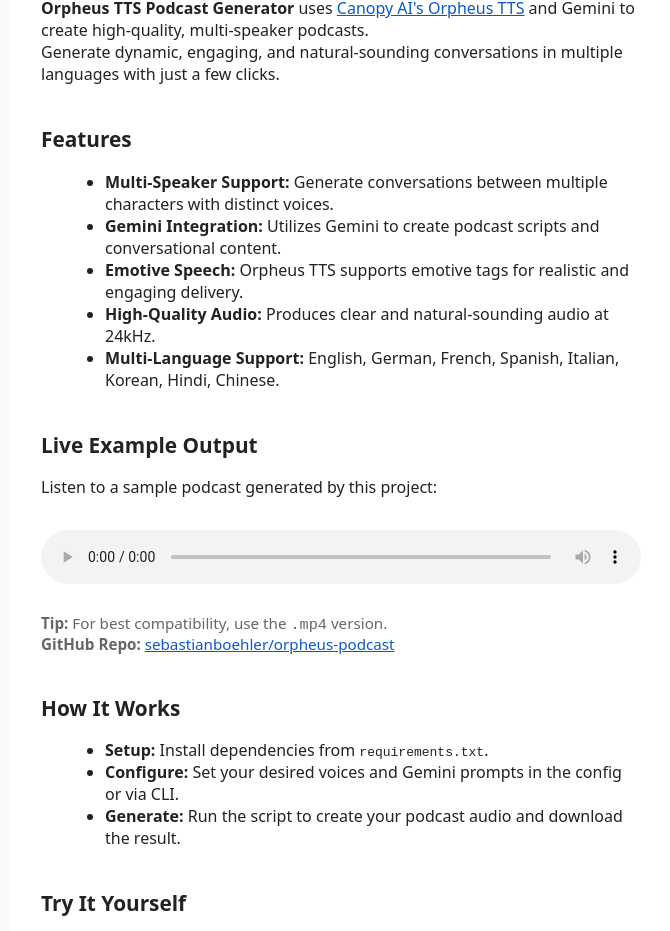
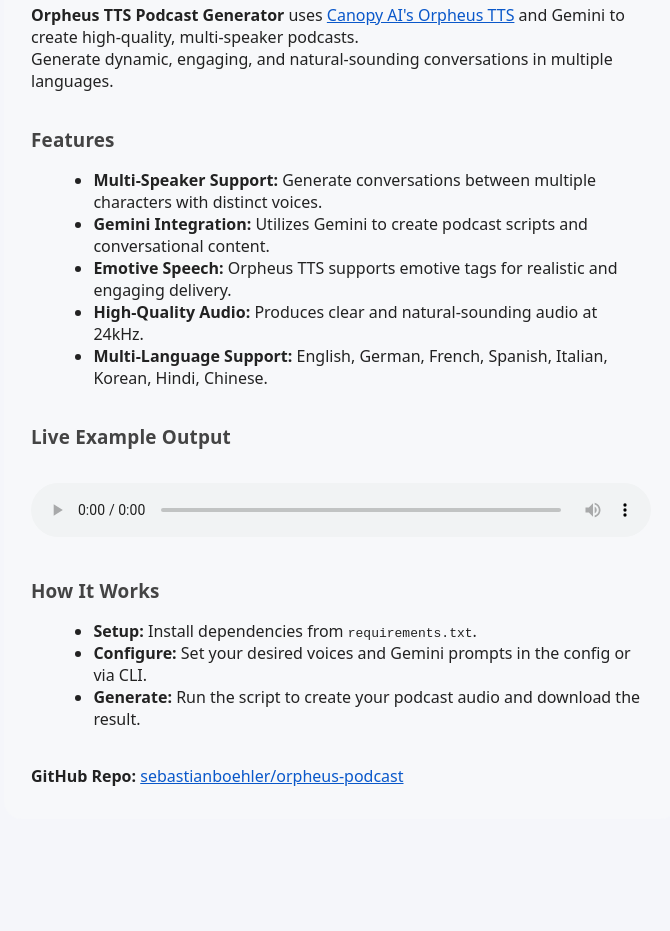
Before and after one commit to SebastianBoehler/orpheus-podcast, a plain HTML site: page index.html in a window 1280 px wide. Shown: the part 147-1078 px from the top of the page, without its empty margins (299-969 px from the left). After the commit the page ends 1006 px from the top, so only its background shows below. Drawn offline with Linux system fonts and the light colour scheme.

Commit message:
fix: github pages

```diff
--- a/index.html
+++ b/index.html
@@ -6,24 +6,34 @@
   <title>Orpheus TTS Podcast Generator – Multi-Speaker AI Podcasts</title>
   <meta name="description" content="Generate high-quality, multi-speaker podcasts in many languages using Canopy AI's Orpheus TTS and Gemini. Listen to live samples and learn more about this open-source project.">
   <style>
-    body { font-family: system-ui, sans-serif; background: #f8f9fa; color: #222; margin: 0; padding: 2rem; }
-    .container { max-width: 600px; margin: auto; background: #fff; padding: 2rem; }
-    h1 { font-size: 2rem; margin-bottom: 1rem; }
-    h2 { font-size: 1.3rem; margin-top: 2.5rem; }
-    audio { width: 100%; margin-top: 1rem; }
-    ul { margin: 1rem 0 1.5rem 1.5rem; }
-    .note { font-size: 0.95rem; color: #666; margin-top: 1.5rem; }
+    body { font-family: system-ui, sans-serif; background: #f5f6fa; color: #222; margin: 0; padding: 0; }
+    .container {
+      max-width: 620px;
+      margin: 2.5rem auto;
+      background: #f7f8fa;
+      border-radius: 18px;
+      padding: 2.2rem 1.7rem 2rem 1.7rem;
+      box-shadow: none;
+    }
+    h1 { font-size: 2rem; margin-bottom: 0.7rem; }
+    h2 { font-size: 1.18rem; margin-top: 2.2rem; color: #444; letter-spacing: 0.01em; }
+    audio { width: 100%; margin-top: 1.1rem; }
+    ul { margin: 1rem 0 1.2rem 1.4rem; }
+    .note { font-size: 0.97rem; color: #666; margin-top: 1.2rem; }
     a { color: #0a58ca; }
+    .section { margin-bottom: 2.2rem; }
+    .repo-link { margin-top: 1.2rem; }
   </style>
 </head>
 <body>
   <div class="container">
     <h1>Orpheus TTS Podcast Generator</h1>
-    <p>
+    <div class="section">
       <b>Orpheus TTS Podcast Generator</b> uses <a href="https://canopylabs.ai/model-releases" target="_blank">Canopy AI's Orpheus TTS</a> and Gemini to create high-quality, multi-speaker podcasts.<br>
-      Generate dynamic, engaging, and natural-sounding conversations in multiple languages with just a few clicks.
-    </p>
+      Generate dynamic, engaging, and natural-sounding conversations in multiple languages.
+    </div>
 
+    <div class="section">
       <h2>Features</h2>
       <ul>
         <li><b>Multi-Speaker Support:</b> Generate conversations between multiple characters with distinct voices.</li>
@@ -32,29 +42,29 @@
         <li><b>High-Quality Audio:</b> Produces clear and natural-sounding audio at 24kHz.</li>
         <li><b>Multi-Language Support:</b> English, German, French, Spanish, Italian, Korean, Hindi, Chinese.</li>
       </ul>
+    </div>
 
+    <div class="section">
       <h2>Live Example Output</h2>
-    <p>Listen to a sample podcast generated by this project:</p>
       <audio controls>
         <source src="examples/english.mp4" type="video/mp4">
         <source src="examples/english.wav" type="audio/wav">
         Your browser does not support the audio element.
       </audio>
-
-    <div class="note">
-      <b>Tip:</b> For best compatibility, use the <code>.mp4</code> version.<br>
-      <b>GitHub Repo:</b> <a href="https://github.com/sebastianboehler/orpheus-podcast" target="_blank">sebastianboehler/orpheus-podcast</a>
     </div>
 
+    <div class="section">
       <h2>How It Works</h2>
       <ul>
         <li><b>Setup:</b> Install dependencies from <code>requirements.txt</code>.</li>
         <li><b>Configure:</b> Set your desired voices and Gemini prompts in the config or via CLI.</li>
         <li><b>Generate:</b> Run the script to create your podcast audio and download the result.</li>
       </ul>
+    </div>
 
-    <h2>Try It Yourself</h2>
-    <p>See the <a href="https://github.com/sebastianboehler/orpheus-podcast#usage" target="_blank">README Usage section</a> for step-by-step instructions.</p>
+    <div class="repo-link">
+      <b>GitHub Repo:</b> <a href="https://github.com/sebastianboehler/orpheus-podcast" target="_blank">sebastianboehler/orpheus-podcast</a>
+    </div>
   </div>
 </body>
 </html>
```
Also changed, not shown: 1 other file. Lines whose indentation alone changed are shown as unchanged.
